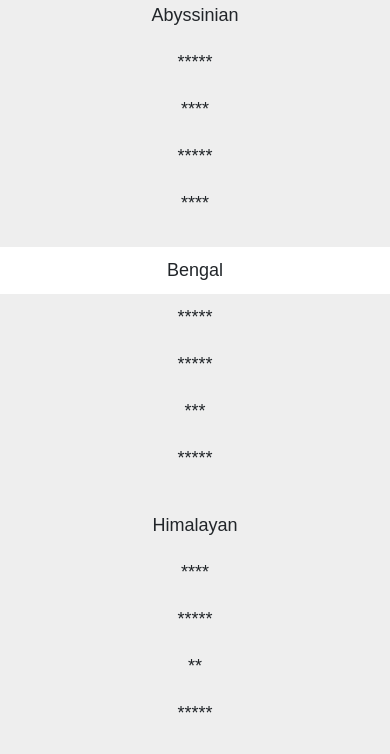
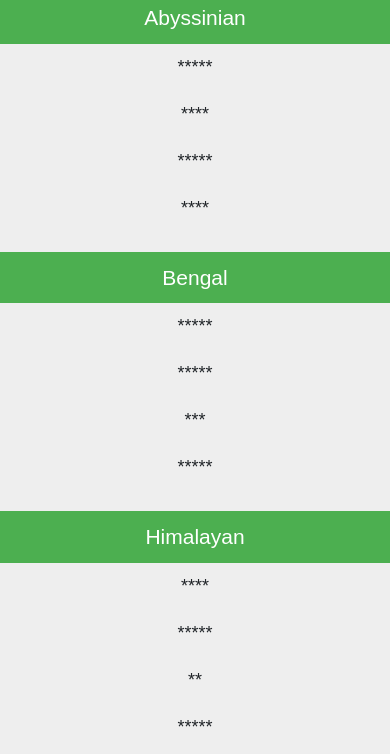
Before and after one commit to stewilondanga/addrow-save, a plain HTML site: page index.html in a window 390 px wide. Shown: the part 104-858 px from the top of the page. Drawn offline with nearby package versions, Linux system fonts and the light colour scheme.

Commit message:
add css/styles.css

```diff
--- a/css/styles.css
+++ b/css/styles.css
@@ -210,13 +210,14 @@ main table tr th:first-child {
 }
 
 @media (max-width: 599px) {
-  /*main table tr td:first-child {
+  main table tr td:first-child {
     background: #4CAF50;
     color: #fff;
     font-size: 21px !important;
   }
 }
-main table tr td:not(:first-child) {
+
+/*main table tr td:not(:first-child) {
   justify-content: center;
 }
 main table tr td:not(:first-child) input {
```
